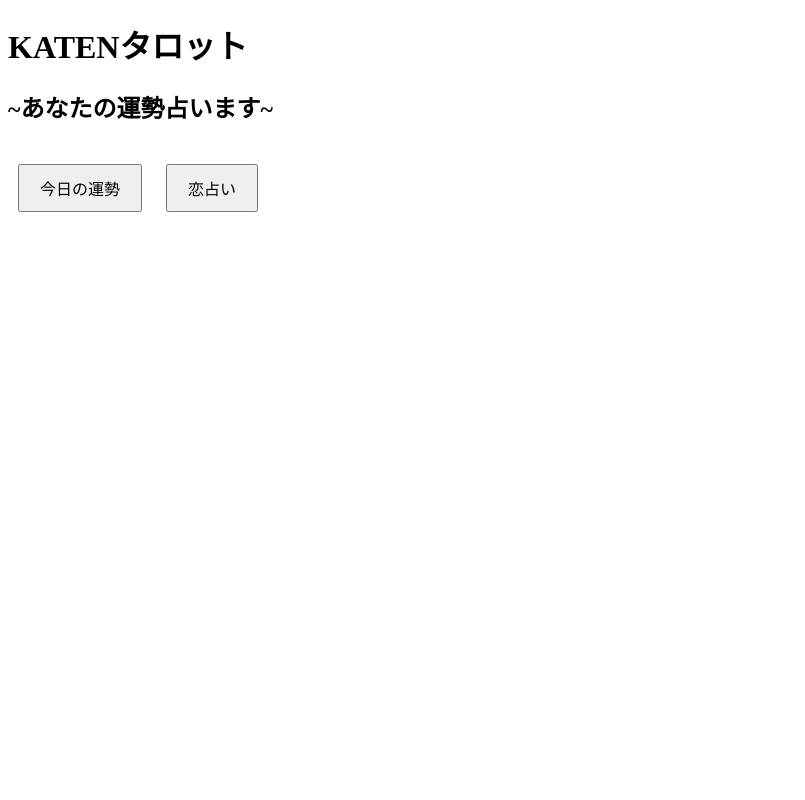
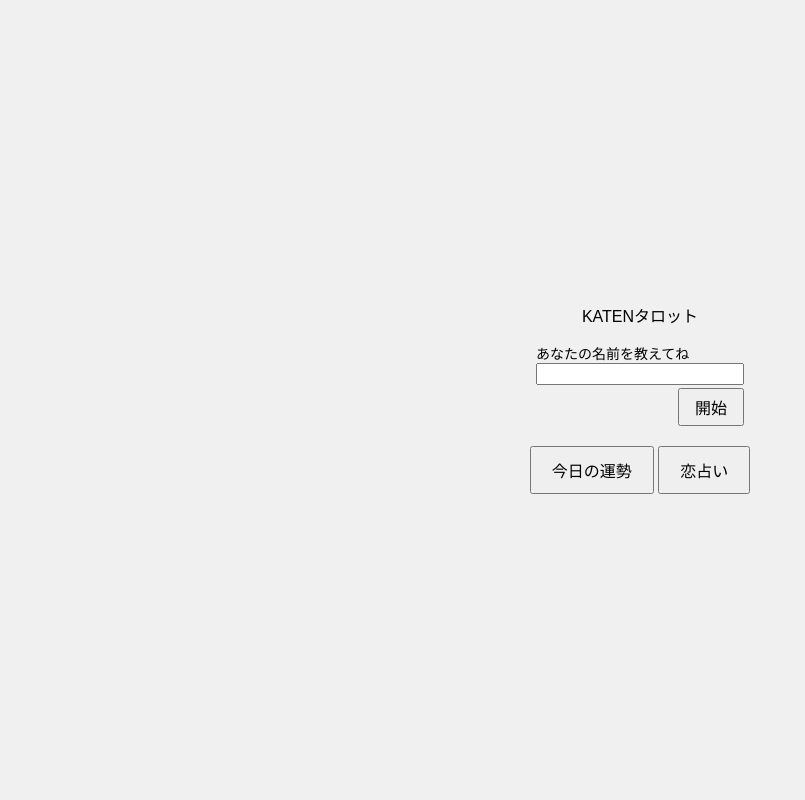
Before and after one commit to hirai-yuri/katen-tarot, a PHP site: page / in a window 1280 px wide. Shown: the whole page, without its empty margins (0-805 px from the left). Run offline with PHP 8.4, Linux system fonts and the light colour scheme.

Commit message:
トップ画面編集中

```diff
--- a/frontend/css/styles.css
+++ b/frontend/css/styles.css
@@ -1,8 +1,32 @@
+/* 共通の設定　ここから */
+
+body {
+  font-family: "Arial", sans-serif;
+  background-color: #f0f0f0;
+  display: flex;
+  justify-content: center;
+  align-items: center;
+  height: 100vh;
+  margin: 0;
+  flex-direction: column;
+}
+
 button {
   padding: 10px 20px;
   font-size: 16px;
   cursor: pointer;
-  margin: 20px 10px;
+  margin-bottom: 20px;
+}
+
+/* 共通の設定　ここまで */
+
+/* タロットページの設定　ここから*/
+
+.tarot-page {
+  display: flex;
+  justify-content: center;
+  margin-left: auto;
+  margin-right: auto;
 }
 
 /* シャッフルカードの動き調整 */
@@ -58,3 +82,59 @@ button {
   color: #333;
   display: none; /* 初期状態は非表示 */
 }
+
+/* タロットページの設定　ここまで */
+
+/* セリフ画面の設定　ここから */
+.dialogue-box {
+  width: 300px;
+  padding: 20px;
+  background-color: white;
+  border: 2px solid #333;
+  border-radius: 10px;
+  box-shadow: 0px 0px 10px rgba(0, 0, 0, 0.2);
+  font-size: 14px;
+  color: #333;
+  line-height: 1.6;
+  position: relative;
+  margin-top: 20px;
+  display: none;
+}
+.dialogue-text {
+  white-space: pre-wrap;
+  overflow-wrap: break-word;
+}
+.cursor {
+  display: inline-block;
+  width: 10px;
+  height: 1em;
+  background-color: black;
+  animation: blink 0.5s step-end infinite;
+}
+@keyframes blink {
+  from {
+    background-color: black;
+  }
+  to {
+    background-color: transparent;
+  }
+}
+.form-container {
+  display: flex;
+  flex-direction: column;
+  text-align: left;
+}
+.name-input {
+  font-size: 14px;
+  width: 200px;
+}
+.start-button {
+  /* width: 50px; */
+  margin-top: 3px;
+  margin-left: auto;
+  padding: 5px 15px;
+
+  /* cursor: pointer; */
+}
+
+/* セリフ画面の設定　ここまで */
--- a/frontend/index.html
+++ b/frontend/index.html
@@ -9,12 +9,22 @@
   <body>
     <!-- トップページ -->
 
-    <div id="top"></div>
+    <div class="title">
+      <p>KATENタロット</p>
+    </div>
+    <div class="form-container">
+      <label for="name" class="name-input">あなたの名前を教えてね</label>
+      <input id="name" type="text" class="name-input" />
+
+      <button class="start-button" onclick="startDialogue()">開始</button>
+    </div>
 
     <!-- メインページ -->
-    <div id="home">
-      <h1>KATENタロット</h1>
-      <h2>~あなたの運勢占います~</h2>
+    <div class="dialogue-box">
+      <div id="dialogue" class="dialogue-text"></div>
+      <span class="cursor"></span>
+    </div>
+    <div id="tarot-button">
       <button onclick="showTarot('tarot1', 'tarot2')">今日の運勢</button>
       <button onclick="showTarot('tarot2', 'tarot1')">恋占い</button>
     </div>
@@ -42,6 +52,7 @@
     </div>
 
     <script src="./js/cardData.js"></script>
+    <script src="./js/dialogue.js"></script>
     <script src="./js/app.js"></script>
   </body>
 </html>
--- a/frontend/js/app.js
+++ b/frontend/js/app.js
@@ -2,7 +2,7 @@ const totalCards = 22;
 
 // タロットページ表示関数
 function showTarot(tarotIdToShow, tarotIdToHide) {
-  document.getElementById("home").style.display = "none";
+  document.getElementById("tarot-button").style.display = "none";
   document.getElementById(tarotIdToShow).style.display = "block";
   document.getElementById(tarotIdToHide).style.display = "none";
 
--- /dev/null
+++ b/frontend/js/dialogue.js
@@ -0,0 +1,57 @@
+const dialogueText = [
+  "はじめまして、〇〇ちゃん。タロット占い師のKARENと申します。",
+  "ぼくがこの先起こる〇〇ちゃんの未来を占います。",
+  "今日の運勢、または恋愛運、どちらを占いますか？",
+];
+
+const dialogueElement = document.getElementById("dialogue");
+let currentText = "";
+let textIndex = 0;
+let charIndex = 0;
+let delayBetweenLines = 1000; // 台詞間の遅延 (ミリ秒)
+let userName = ""; // ユーザーの名前を格納する変数
+
+function startDialogue() {
+  // フォームで入力された名前を取得
+  const nameInput = document.getElementById("name").value;
+  if (nameInput.trim() === "") {
+    alert("名前を入力してください！");
+    return;
+  }
+  userName = nameInput.trim(); // 名前をトリムして格納
+
+  // 名前を置き換えた台詞を準備
+  for (let i = 0; i < dialogueText.length; i++) {
+    dialogueText[i] = dialogueText[i].replace(
+      /〇〇ちゃん/g,
+      userName + "ちゃん"
+    );
+  }
+
+  // フォームを非表示にし、ダイアログボックスを表示
+  document.querySelector(".form-container").style.display = "none";
+  document.querySelector(".dialogue-box").style.display = "block";
+
+  // 台詞の初期表示を開始
+  typeText();
+}
+
+function typeText() {
+  if (textIndex < dialogueText.length) {
+    const currentLine = dialogueText[textIndex];
+    if (charIndex < currentLine.length) {
+      currentText += currentLine[charIndex];
+      dialogueElement.textContent = currentText;
+      charIndex++;
+      setTimeout(typeText, 50); // 文字ごとの表示速度
+    } else {
+      // 次の台詞に移るための遅延
+      setTimeout(() => {
+        charIndex = 0;
+        currentText += "\n"; // 改行を追加
+        textIndex++;
+        typeText();
+      }, delayBetweenLines);
+    }
+  }
+}
--- a/test.html
+++ b/test.html
@@ -73,6 +73,9 @@
     </style>
   </head>
   <body>
+    <div class="title">
+      <p>KATENタロット</p>
+    </div>
     <div class="form-container">
       <label for="name" class="name-input">あなたの名前を教えてね</label>
       <input id="name" type="text" class="name-input" />
```
Also changed, not shown: frontend/img/neko (1).png (deleted), src/TOP画面.jpg (renamed from frontend/img/TOP画面.jpg).
